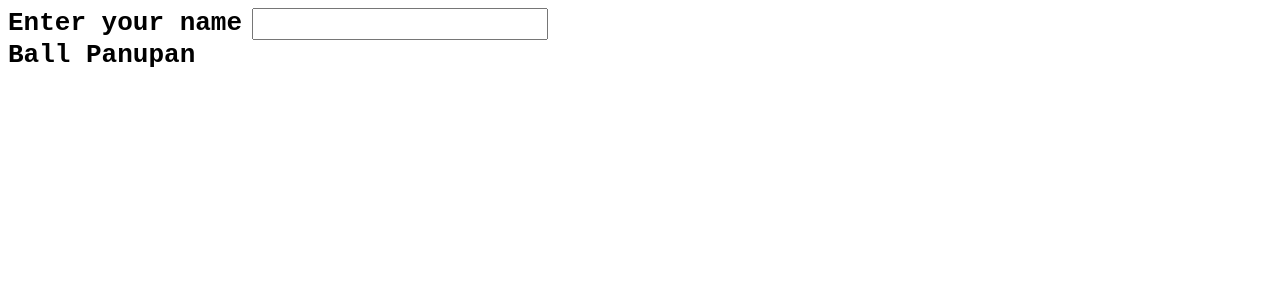
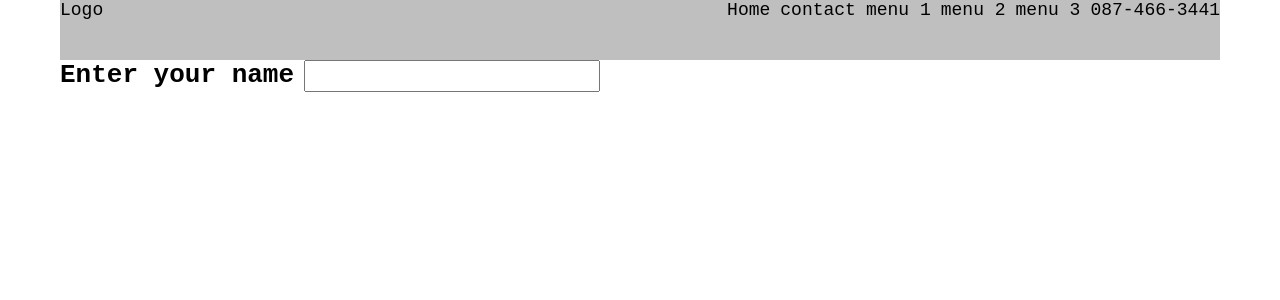
Before and after one commit to BallPanupan/react_learning3, a React (Create React App) app: page / in a window 1280 px wide. Shown: the top 300 px of the page. Built offline with nearby package versions, Linux system fonts and the light colour scheme.

Commit message:
create menu of header

```diff
--- a/src/App.css
+++ b/src/App.css
@@ -1,5 +1,13 @@
+/* APP CSS */
 body {
   font-family: monospace;
+  margin: 0px;
+}
+
+.container {
+  display: flex;
+  flex-direction: column;
+  margin: 0px 60px;
 }
 
 .layout {
@@ -22,6 +30,10 @@ body {
   border-color: #d800ff21;
 }
 
+h1 {
+  margin: 0px;
+}
+
 /* .menu {
   display: flex;
   margin: 0% 8% 8% 8%;
--- a/src/App.js
+++ b/src/App.js
@@ -4,7 +4,7 @@ import './App.css'
 
 function App() {
   return (
-    <div>
+    <div className="container">
       <HomePage/>
     </div>
   );
--- a/src/components/form/index.css
+++ /dev/null
@@ -1,114 +0,0 @@
-body {
-    font-family: monospace;
-}
-
-.layout-1 {
-}
-
-.layout h1 {
-    text-align: center;
-    font-size: 3.5vw;
-    margin: 5%;
-}
-
-.layout-2 {
-
-}
-
-.form-insert {
-    padding: 3%;
-}
-
-.input_x {
-    display: flex;
-    flex-direction: row;
-    align-items: center;
-    font-size: 1.7vw;
-}
-
-.input_x p {
-    width: 35%;
-    margin: 0px 0px 0px 0px;
-}
-
-
-.button,
-input,
-optgroup,
-select,
-textarea {
-    margin: 5px;
-}
-
-input[type=text], select {
-    width: 70%;
-    padding: 12px 20px;
-    margin: 8px 0;
-    display: inline-block;
-    border: 1px solid #ccc;
-    border-radius: 4px;
-    box-sizing: border-box;
-    font-size: 18px;
-}
-
-input[type=submit] {
-    width: 100%;
-    background-color: #d800ff;
-    color: white;
-    padding: 6px 20px;
-    margin: 8px 0;
-    border: none;
-    border-radius: 4px;
-    cursor: pointer;
-    font-size: 2.3vw;
-    font-weight: bold;
-    border: 1px solid #d800ff;
-}
-
-input[type=submit]:hover{
-    background-color: #d900ff11;
-    color: rgb(0, 0, 0);
-    border: 1px solid rgb(0, 0, 0);
-    transition: 0.2s;
-}
-.d-load {
-    display: flex;
-    justify-content: center;
-}
-
-.d-load h1 {
-    font-family: monospace;
-    font-size: 3vw;
-    margin: 0;
-    font-weight: bold;
-    color: #0f6;
-}
-
-.loader {
-    border: 6px solid #f3f3f3;
-    border-radius: 50%;
-    border-top: 6px solid #d800ff;
-    width: 40px;
-    height: 40px;
-    -webkit-animation: spin 0.5s linear infinite; /* Safari */
-    animation: spin 0.5s linear infinite;
-  }
-
-  /* Safari */
-  @-webkit-keyframes spin {
-    0% { -webkit-transform: rotate(0deg); }
-    100% { -webkit-transform: rotate(360deg); }
-  }
-
-  @keyframes spin {
-    0% { transform: rotate(0deg); }
-    100% { transform: rotate(360deg); }
-  }
-
- .d-load {
-    padding: 3% 0% 0% 0%;
- }
-
-.in-form {
-    padding: 3%;
-}
--- a/src/components/form/inputName/index.js
+++ b/src/components/form/inputName/index.js
@@ -2,7 +2,7 @@ import React, { useState } from 'react';
 import './style.css';
 
 function InputName(props) {
-  const [name, setName] = useState('Ball Panupan');
+  const [name, setName] = useState('');
 
   return (
     <div className='inputName'>
--- a/src/components/page/home/index.js
+++ b/src/components/page/home/index.js
@@ -1,8 +1,12 @@
 import InputName from "../../form/inputName";
+import Header from "../layout/header";
 
 function HomePage(props) {
     return (
-        <InputName/>
+        <>
+            <Header/>
+            <InputName/>
+        </>
     );
 }
 
--- /dev/null
+++ b/src/components/page/layout/header/index.js
@@ -0,0 +1,53 @@
+import './style.css';
+
+let menu = [
+  {
+    'name' : 'Home',
+    'link' : '/homepage'
+  },
+  {
+    'name' : 'contact',
+    'link' : '/contact'
+  },
+  {
+    'name' : 'menu 1',
+    'link' : '/menu 1'
+  },
+  {
+    'name' : 'menu 2',
+    'link' : '/menu 2'
+  },
+  {
+    'name' : 'menu 3',
+    'link' : '/menu 3'
+  }
+]
+
+function Header(props) {
+
+  return (
+    <div className='Header'>
+      <div>Logo</div>
+
+      <div className='menu-group'>
+        <div className='list-menu'>
+
+          {
+            menu.map(listMenu => {
+              return (
+                <div>
+                  {listMenu.name}
+                </div>
+              )
+            })
+          }
+
+        </div>
+        <div>087-466-3441</div>
+      </div>
+
+    </div>
+  );
+}
+
+export default Header
--- /dev/null
+++ b/src/components/page/layout/header/style.css
@@ -0,0 +1,21 @@
+/* Header */
+.Header {
+    height: 60px;
+    background-color: #bfbfbf;
+    display: flex;
+    justify-content: space-between;
+    font-size: 18px;
+}
+
+.list-menu {
+    display: flex;
+    width: 600px;
+    flex-direction: row;
+    justify-content: flex-end;
+    gap: 10px;
+}
+
+.menu-group {
+    display: flex;
+    gap: 10px;
+}
```
Also changed, not shown: src/components/header/index.js (deleted, +0 -15 lines), page_layout.webp (added), src/components/header/index.css (deleted).
